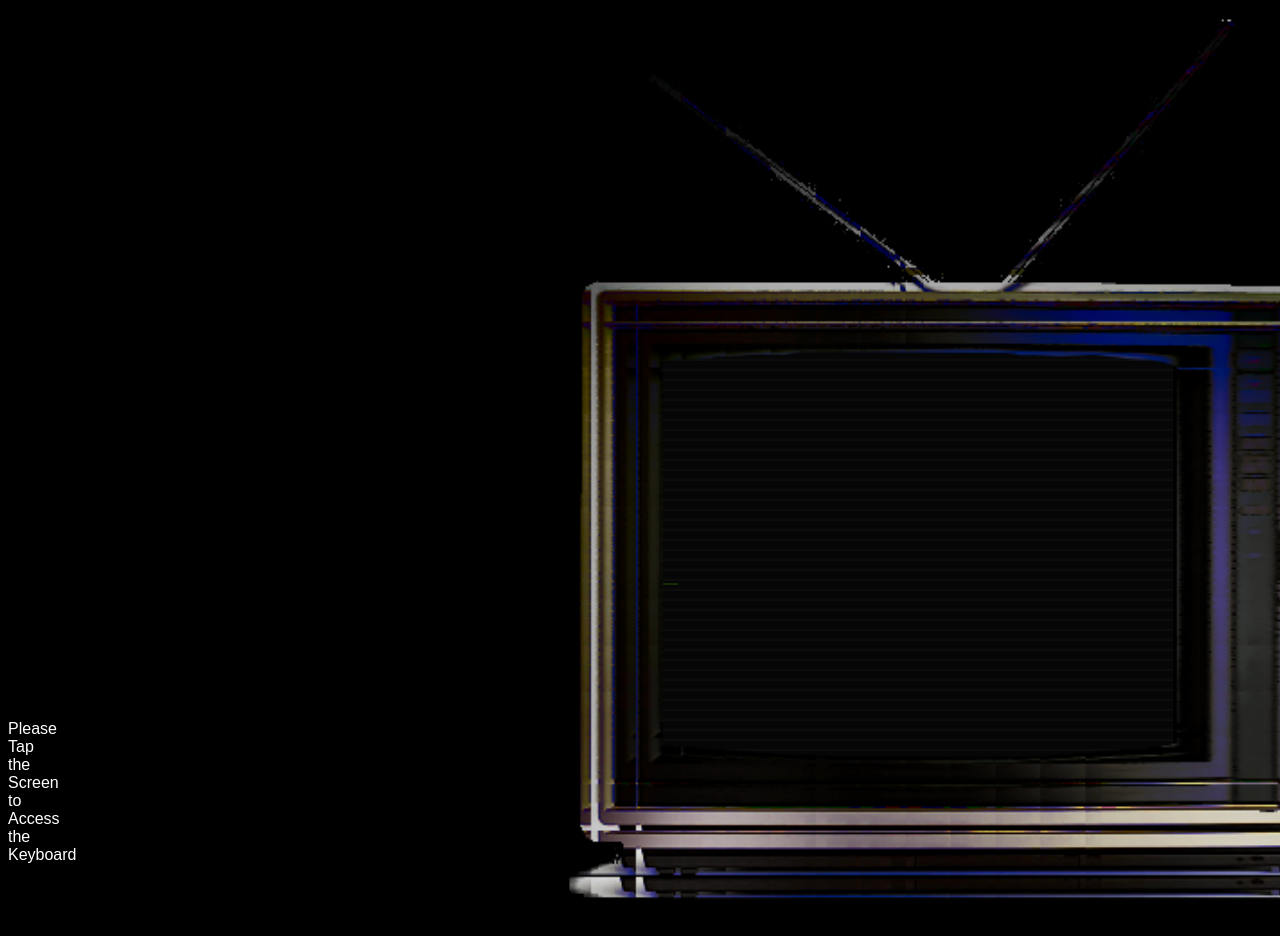
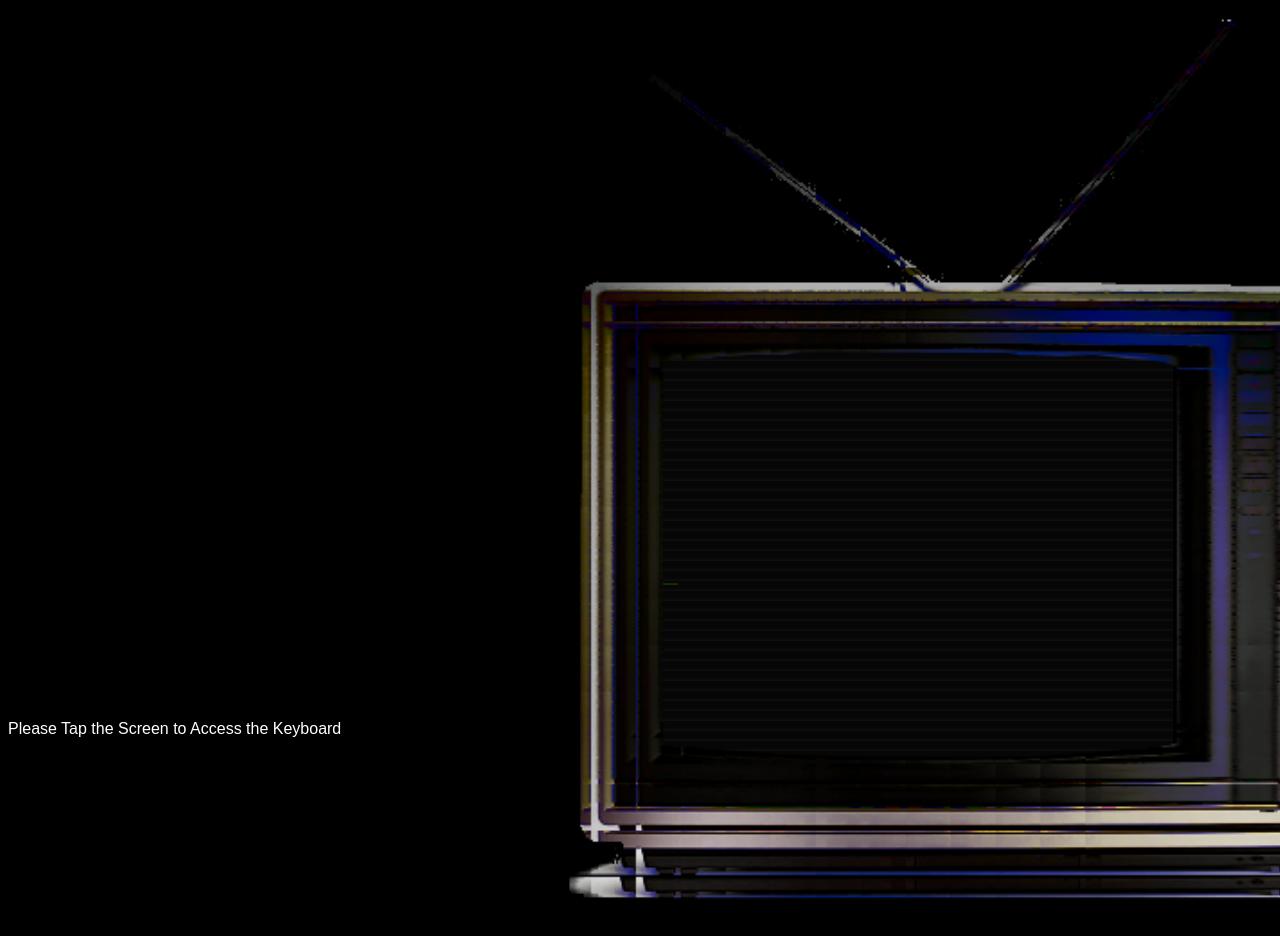
Before and after one commit to OnStarPrograms/CLIwebsite, a plain HTML site: page index.html in a window 1280 px wide. Shown: the top 936 px of the page. Drawn offline with Linux system fonts and the light colour scheme; a web font is replaced by a local one.

Commit message:
Update style.css

```diff
--- a/style.css
+++ b/style.css
@@ -238,7 +238,7 @@
                     font-size: 20px;
                 }
                 #emptySpace{
-                    width: 15px;
+                    width: 100%;
                     height: 15px;
                     top: 90%;
                     position: absolute;
```
